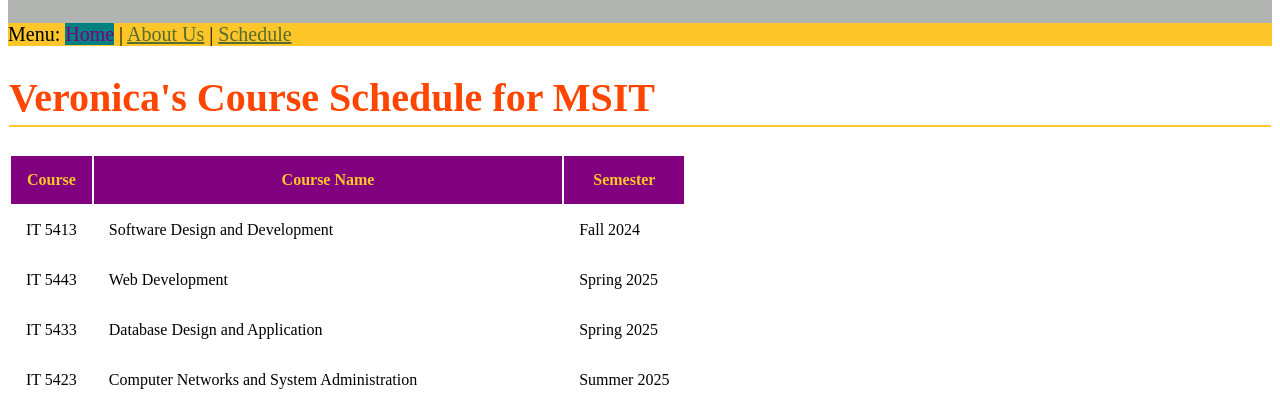
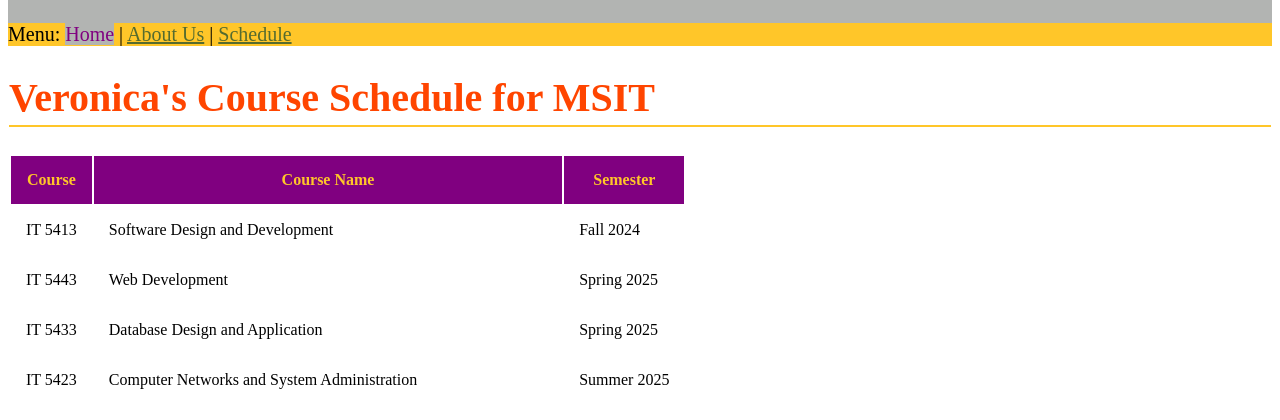
Before and after one commit to Tortall/it5443spring2025, a PHP site: page /schedule.htm in a window 1280 px wide, while the restyled element is pressed. Shown: the part 109-529 px from the top of the page. Run offline with PHP 8.4, Linux system fonts and the light colour scheme.

Commit message:
Removed header active link styling.

```diff
--- a/mystyle.css
+++ b/mystyle.css
@@ -36,9 +36,6 @@ li::marker {
 #header a:hover {
 	background-color: #B2B4B2;
 }
-#header a:active {
-	background-color: teal;
-}
 #container {
 	width: 100%;
 	font-size: 100px;
```
